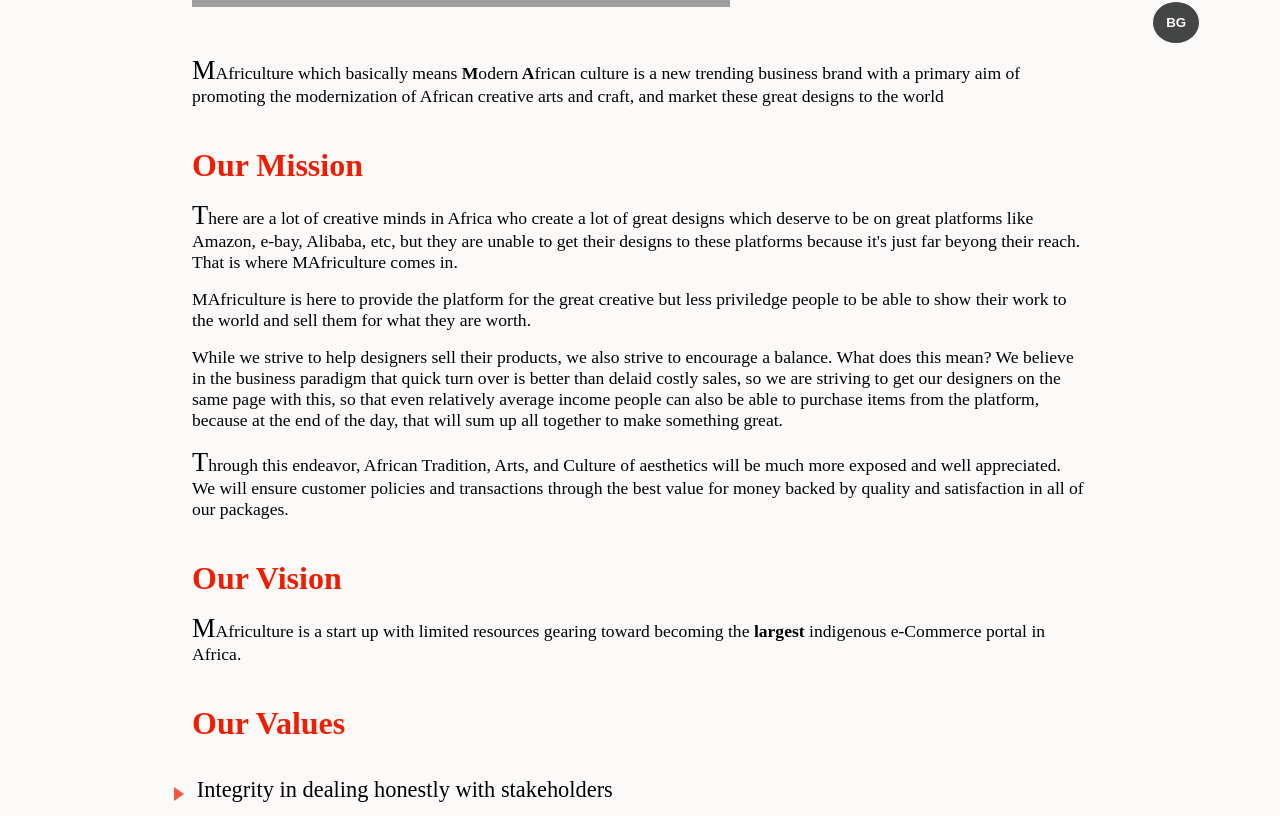
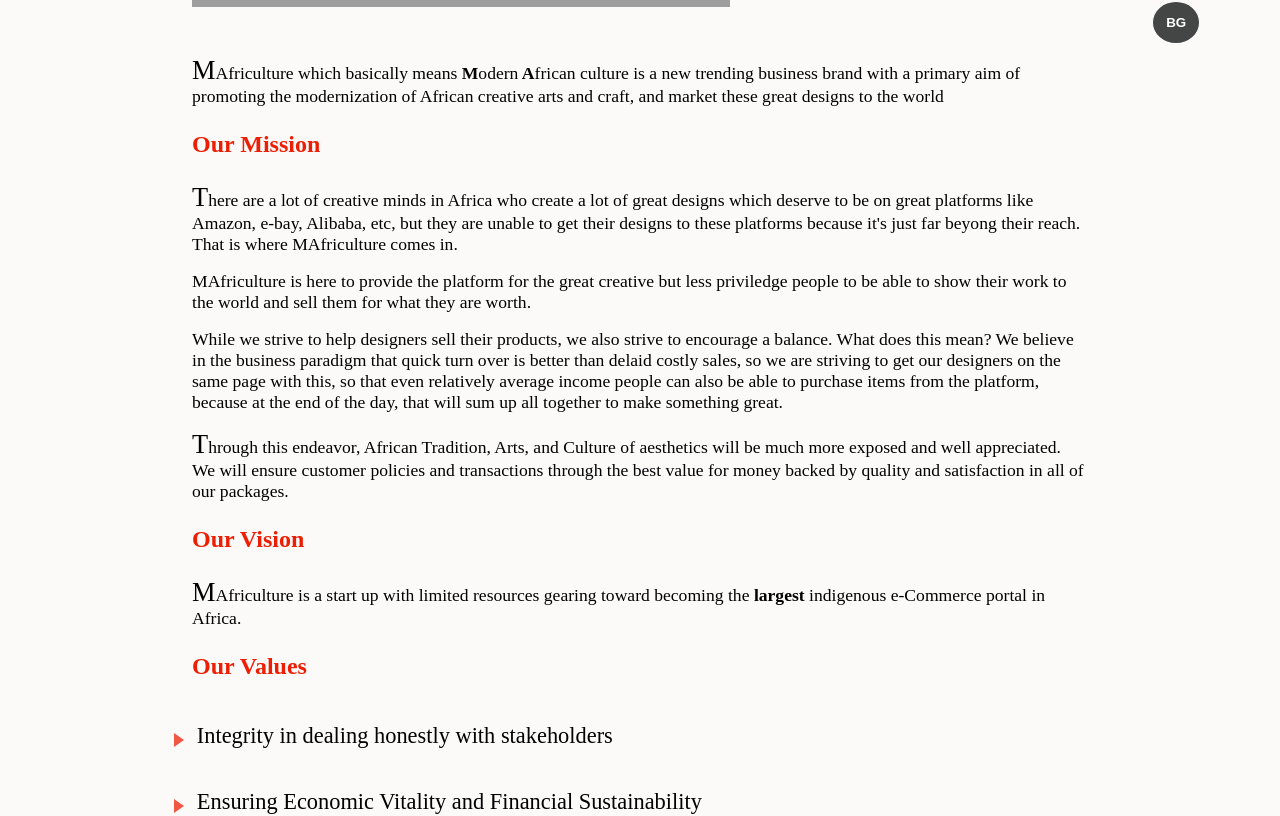
Before and after one commit to Chenwi32/MAC-with-React, a React (Create React App) app: page /aboutus in a window 1280 px wide. Shown: the part 639-1455 px from the top of the page. Built offline with nearby package versions, Linux system fonts and the light colour scheme; no server answers; grey boxes are pictures that could not be loaded.

Commit message:
Added Latest product section in the home page

```diff
--- a/src/components/Aboutus/AboutUs.css
+++ b/src/components/Aboutus/AboutUs.css
@@ -8,7 +8,6 @@
 .about__title {
   font-size: 2.5em;
   font-weight: 800;
-  text-align: center;
   margin: 1rem 0;
 }
 
--- a/src/components/Aboutus/AboutUs.jsx
+++ b/src/components/Aboutus/AboutUs.jsx
@@ -23,7 +23,7 @@
         and craft, and market these great designs to the world
       </p>
 
-      <h2 className="title3">Our Mission</h2>
+      <h2 className="title2">Our Mission</h2>
 
       <p className="about__p">
         <span className="first__char">T</span>here are a lot of creative minds
@@ -57,7 +57,7 @@
         all of our packages.
       </p>
 
-      <h2 className="title3">Our Vision</h2>
+      <h2 className="title2">Our Vision</h2>
 
       <p className="about__p">
         <span className="first__char">M</span>Africulture is a start up with
@@ -65,7 +65,7 @@
         indigenous e-Commerce portal in Africa.
       </p>
 
-      <h2 className="title3">Our Values</h2>
+      <h2 className="title2">Our Values</h2>
 
       <ul>
         <li className="list-items">
--- /dev/null
+++ b/src/components/LatestProds/LatestProds.jsx
@@ -0,0 +1,30 @@
+import React from "react";
+import "./LatestProds.scss";
+import { product_10, product_11 } from "../images/imageindex";
+import Product from "../product/Product";
+
+function LatestProds() {
+  return (
+    <div className="latest-products container">
+      <h1 className="title">Latest Products</h1>
+      <div className="one__row grid__3">
+        <Product
+          title="Dining Table Tray"
+          image={product_10}
+          price={15000}
+          rating={5}
+          id={6}
+        />
+        <Product
+          title="Table Flower Vase"
+          image={product_11}
+          price={4500}
+          rating={3}
+          id={2}
+        />
+      </div>
+    </div>
+  );
+}
+
+export default LatestProds;
--- /dev/null
+++ b/src/components/LatestProds/LatestProds.scss
@@ -0,0 +1,3 @@
+.latest-products {
+  margin: 3em auto;
+}
--- a/src/components/home/Home.css
+++ b/src/components/home/Home.css
@@ -21,7 +21,7 @@
 
 .one__row {
   width: 100%;
-  margin: 1rem auto;
+  margin: auto;
 }
 
 .last__featured {
--- a/src/components/home/Home.jsx
+++ b/src/components/home/Home.jsx
@@ -7,6 +7,7 @@
 import Banner from "./banner/Banner";
 import { db } from "../../firebase";
 import PremiumProd from "./PremiumProd/PremiumProd";
+import LatestProds from "../LatestProds/LatestProds";
 
 function Home() {
   const [products, setProducts] = useState([]);
@@ -52,6 +53,8 @@
           </div>
 
           <PremiumProd />
+
+          <LatestProds />
 
           <h2 className="title">Our Services</h2>
 
--- a/src/index.css
+++ b/src/index.css
@@ -139,22 +139,14 @@
 .title {
   color: rgb(236, 31, 4);
   font-size: 2em;
-  margin-top: 1.5em;
   margin-bottom: 1em;
 }
 
 .title2 {
   color: rgb(236, 31, 4);
-  font-size: 1.7em;
+  font-size: 1.5em;
   width: fit-content;
   margin: 1em 0;
-}
-
-.title3 {
-  color: rgb(236, 31, 4);
-  font-size: 2em;
-  width: fit-content;
-  margin-top: 2.5rem;
 }
 
 .danger {
```
